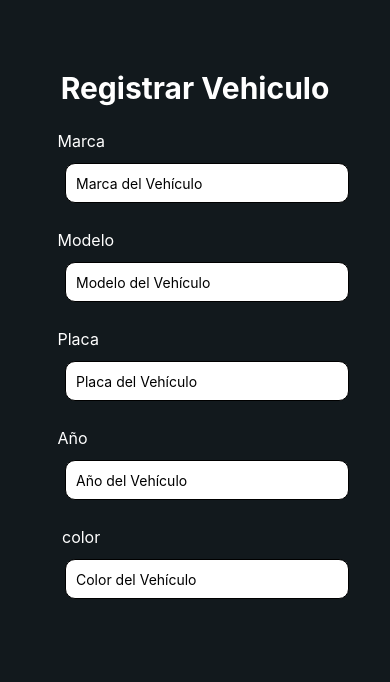
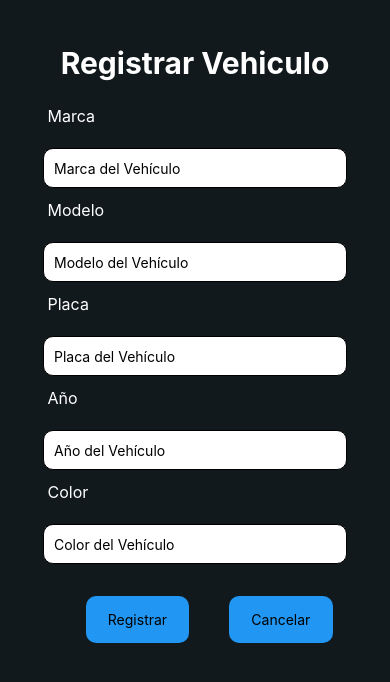
Before and after one commit to Albert-16/App_Uber, a React Native app in the folder App_Uber/: screen / in a window 390 px wide. Shown: the top 682 px of the page. Built offline with nearby package versions, Linux system fonts and the light colour scheme.

Commit message:
Arreglo de contenedores

```diff
--- a/App_Uber/App.js
+++ b/App_Uber/App.js
@@ -1,8 +1,9 @@
-import { StyleSheet, Text, View, TextInput, ImageBackground } from 'react-native';
+import React from 'react';
+import { StyleSheet, Text, View, TextInput, TouchableOpacity, Alert, ImageBackground  } from 'react-native';
+import img from '/App-Uber/App_Uber/assets/carro.png';
 
-export default function App() {
-  return (
-
+export default function Vehiculo (){
+  return(
   <View style={styles.container}>
     <View>
       < Text style={styles.Texto}>Registrar Vehiculo</ Text>
@@ -10,39 +11,50 @@ export default function App() {
 
     <View style={styles.containerContenido}>
 
+      < Text style={styles.TextoSecundario}> Marca</ Text>
+
       <View style={styles.containerContenido2}>
-          < Text style={styles.TextoSecundario}> Marca</ Text>
         < TextInput style={styles.input} placeholder="Marca del Vehículo" />
       </View>
 
+      < Text style={styles.TextoSecundario}> Modelo</ Text>
+
       <View style={styles.containerContenido2}>
-          < Text style={styles.TextoSecundario}> Modelo</ Text>
         < TextInput style={styles.input} placeholder="Modelo del Vehículo" />
       </View>
 
+      < Text style={styles.TextoSecundario}> Placa</ Text>
       <View style={styles.containerContenido2}>
-          < Text style={styles.TextoSecundario}> Placa</ Text>
         < TextInput style={styles.input} placeholder="Placa del Vehículo" />
       </View>
 
+      < Text style={styles.TextoSecundario}> Año</ Text>
       <View style={styles.containerContenido2}>
-          < Text style={styles.TextoSecundario}> Año</ Text>
         < TextInput style={styles.input} placeholder="Año del Vehículo" />
       </View>
 
+      < Text style={styles.TextoSecundario}> Color</ Text>
       <View style={styles.containerContenido2}>
-          < Text style={styles.TextoSecundario}>  color</ Text>
         < TextInput style={styles.input} placeholder="Color del Vehículo" />
       </View>
 
+      <View style={styles.botones}>
+      <TouchableOpacity style={styles.button} onPress={() => Alert.alert("Registro Éxitoso","Registro Guardado Correctamente")}>
+          <Text style={styles.buttonText}>Registrar</Text>
+        </TouchableOpacity>
+        <TouchableOpacity style={styles.button} onPress={() => Alert.alert("Registro Cancelado","Se ha cancelado tu registro")}>
+          <Text style={styles.buttonText}>Cancelar</Text>
+        </TouchableOpacity>
+      </View>
     </View>
 
-    </View>//Finalizacion de Container
-  );
-}
+  </View>
+    //Finalizacion de Container
+  )};
 //Titulo Principal
 const styles = StyleSheet.create({
   container: {
+    flex: 1,
     backgroundColor: '#12191D',
     alignItems: 'center',
     justifyContent: 'center',
@@ -54,11 +66,17 @@ const styles = StyleSheet.create({
     backgroundColor: '#12191D',
     width: "80%",
     height: "80%",
-    padding: 10,
-    margin: 0,
+    padding: 0,
+    margin: 25,
   },
   containerContenido2: {
-    marginTop: 15,
+    alignItems: 'center',
+    marginTop: 10,
+  },
+  botones: {
+   display:'flex',
+   flexDirection:'row',
+   alignSelf:'center'
   },
   Texto: {
     color: "#FFF",
@@ -78,5 +96,27 @@ const styles = StyleSheet.create({
     width: "100%",
     backgroundColor: "#FFF",
     borderRadius: 10,
+  },
+  image: {
+    flex: 1,
+    justifyContent: 'center',
+  },
+  ModalDropdown:{
+    width: "100%",
+    height:40,
+    backgroundColor:"#FFF",
+    fontSize:25,
+    borderRadius:10,
+    padding:10,
+    marginBottom: 15,
+    marginTop:20
+  },
+  button:{
+    width:"40%",
+    backgroundColor:"#2196F3",
+    padding:15,
+    borderRadius:10,
+    margin:20,
+    alignItems:'center',
   }
 });
```
Lines whose indentation alone changed are shown as unchanged.
